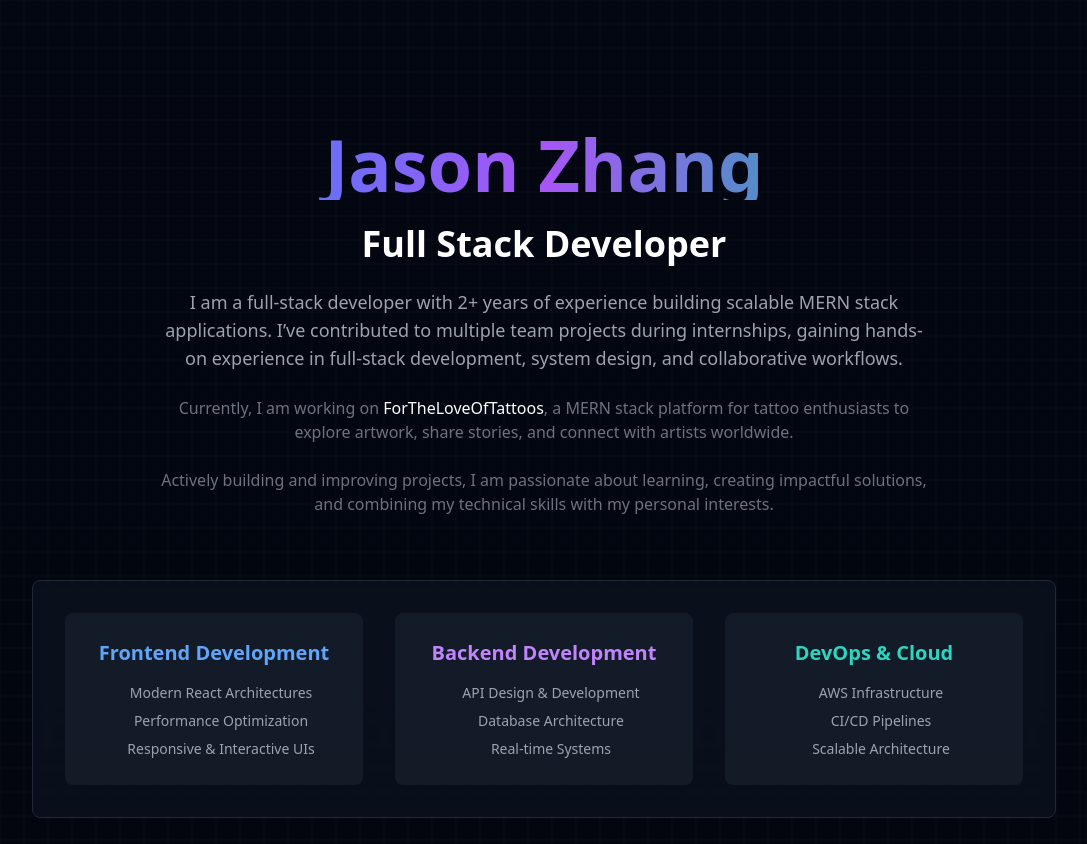
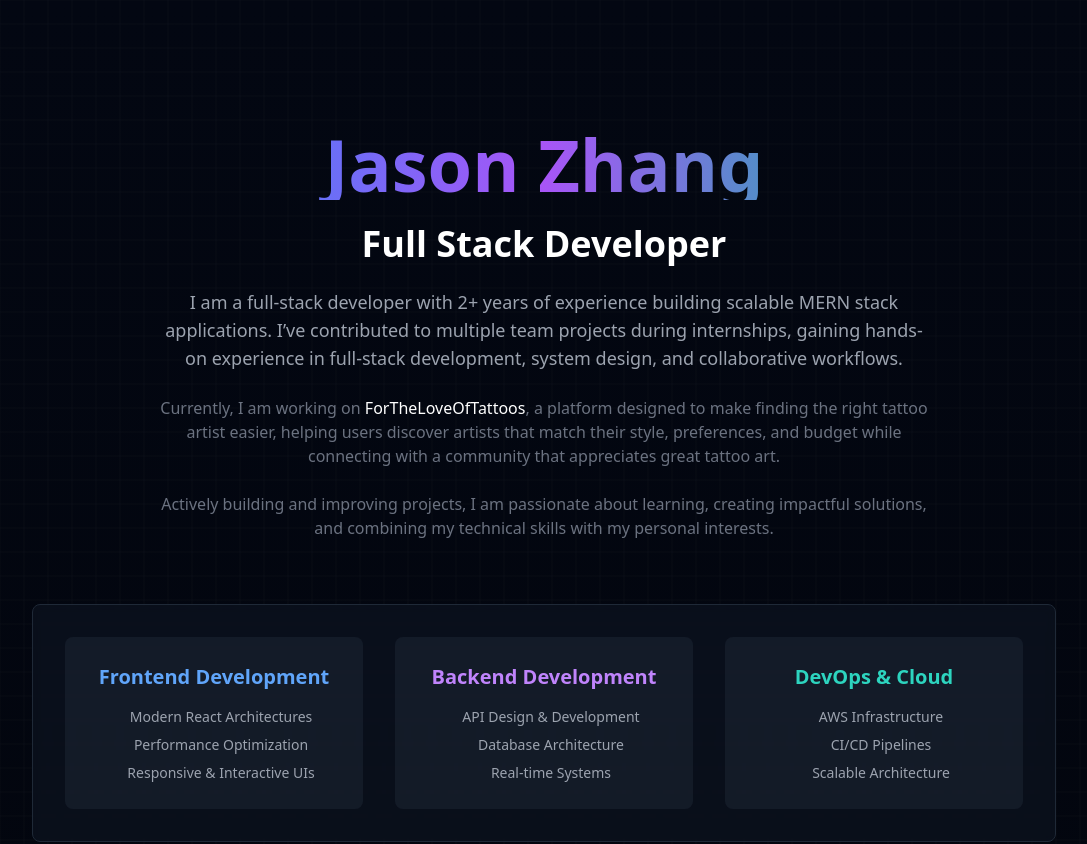
Before and after one commit to swejasonzhang/Portfolio, a Next.js app: page / in a window 1280 px wide. Shown: the top 844 px of the page, without its empty margins (96-1183 px from the left). Built offline with nearby package versions, Linux system fonts and the light colour scheme.

Commit message:
Added link to ForTheLoveOfTattoos within my hero section

```diff
--- a/app/components/HeroSection.tsx
+++ b/app/components/HeroSection.tsx
@@ -230,20 +230,28 @@ export default function HeroSection() {
           </p>
           <p className="text-sm md:text-base text-gray-500">
             Currently, I am working on{" "}
-            <span className="relative inline-block">
+            <a
+              href="https://fortheloveoftattoos.vercel.app/"
+              target="_blank"
+              rel="noopener noreferrer"
+              className="relative inline-block"
+            >
               {Array.from("ForTheLoveOfTattoos").map((char, i) => (
                 <motion.span
                   key={i}
                   initial={{ color: "rgba(255,255,255,0)" }}
                   animate={{ color: "#ffffff" }}
                   transition={{ delay: 1.5 + i * 0.05, duration: 0.5 }}
+                  className="hover:text-yellow-400 transition-colors"
                 >
                   {char}
                 </motion.span>
               ))}
-            </span>
-            , a MERN stack platform for tattoo enthusiasts to explore artwork,
-            share stories, and connect with artists worldwide.
+            </a>
+            , a platform designed to make finding the right tattoo artist
+            easier, helping users discover artists that match their style,
+            preferences, and budget while connecting with a community that
+            appreciates great tattoo art.
           </p>
 
           <p className="text-sm md:text-base text-gray-500">
```
